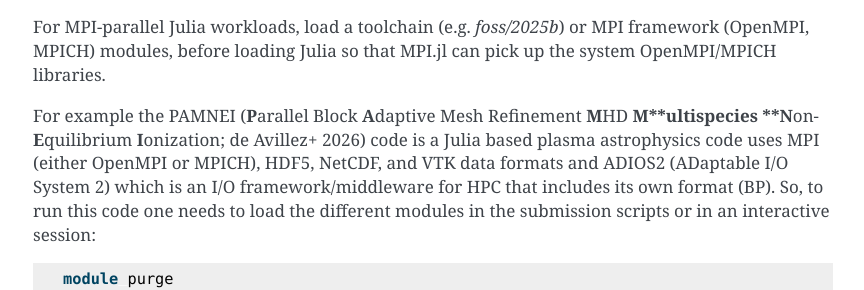
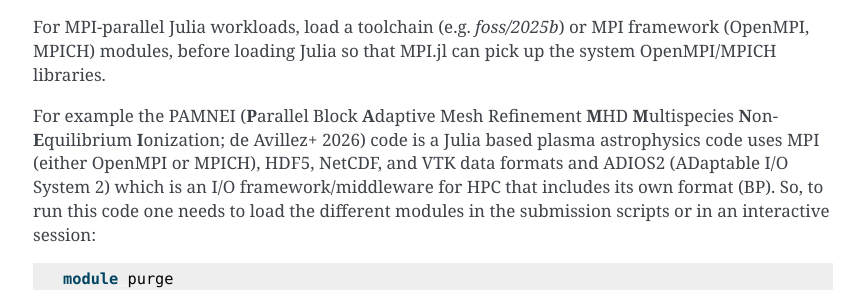
Before and after one commit to mavillez/Oblivion, a Sphinx documentation site: the page built from docs/source/modules_examples.rst, in a window 1280 px wide and 900 px high, scrolled down 634 px. Shown: the part 156-446 px from the top of the window, without its empty margins (297-1161 px from the left). Built offline with Sphinx 7.4.7, drawn with Linux system fonts in a browser that asks for light colours.

```diff
--- a/docs/source/modules_examples.rst
+++ b/docs/source/modules_examples.rst
@@ -38,7 +38,7 @@ central Julia installation is read-only.
 
 For MPI-parallel Julia workloads, load a toolchain (e.g. `foss/2025b`) or MPI framework (OpenMPI, MPICH) modules, before loading Julia so that MPI.jl can pick up the system OpenMPI/MPICH libraries.
 
-For example the PAMNEI (**\P**\ arallel Block **\A**\ daptive Mesh Refinement **\M**\ HD **\M**ultispecies **\N**\ on-**\E**\ quilibrium **\I**\ onization; de Avillez+ 2026) code is a Julia based plasma astrophysics code uses MPI (either OpenMPI or MPICH), HDF5, NetCDF, and VTK data formats and ADIOS2 (ADaptable I/O System 2) which is an I/O framework/middleware for HPC that includes its own format (BP). So, to run this code one needs to load the different modules in the submission scripts or in an interactive session:
+For example the PAMNEI (**\P**\ arallel Block **\A**\ daptive Mesh Refinement **\M**\ HD **\M**\ ultispecies **\N**\ on-**\E**\ quilibrium **\I**\ onization; de Avillez+ 2026) code is a Julia based plasma astrophysics code uses MPI (either OpenMPI or MPICH), HDF5, NetCDF, and VTK data formats and ADIOS2 (ADaptable I/O System 2) which is an I/O framework/middleware for HPC that includes its own format (BP). So, to run this code one needs to load the different modules in the submission scripts or in an interactive session:
 
 .. code-block:: julia
 
```
